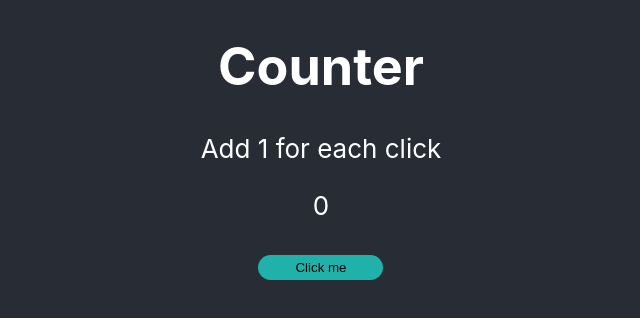
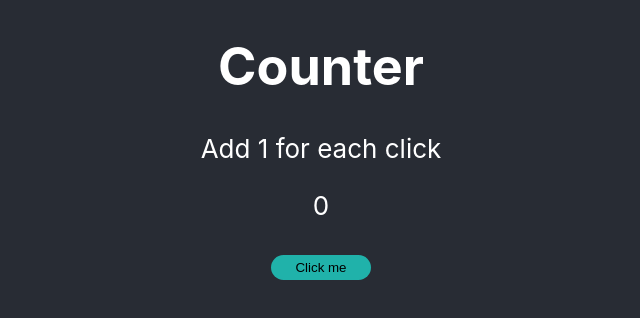
Before and after one commit to ivansu995/demo-app, a React (Create React App) app: page / in a window 1280 px wide. Shown: the top 318 px of the page, without its empty margins (319-959 px from the left). Built offline with nearby package versions, Linux system fonts and the light colour scheme.

Commit message:
Change size of button

```diff
--- a/src/App.css
+++ b/src/App.css
@@ -25,7 +25,7 @@
 }
 
 .custom-button {
-  width: 125px;
+  width: 100px;
   height: 25px;
   background-color: lightseagreen;
   border-radius: 15px;
```
